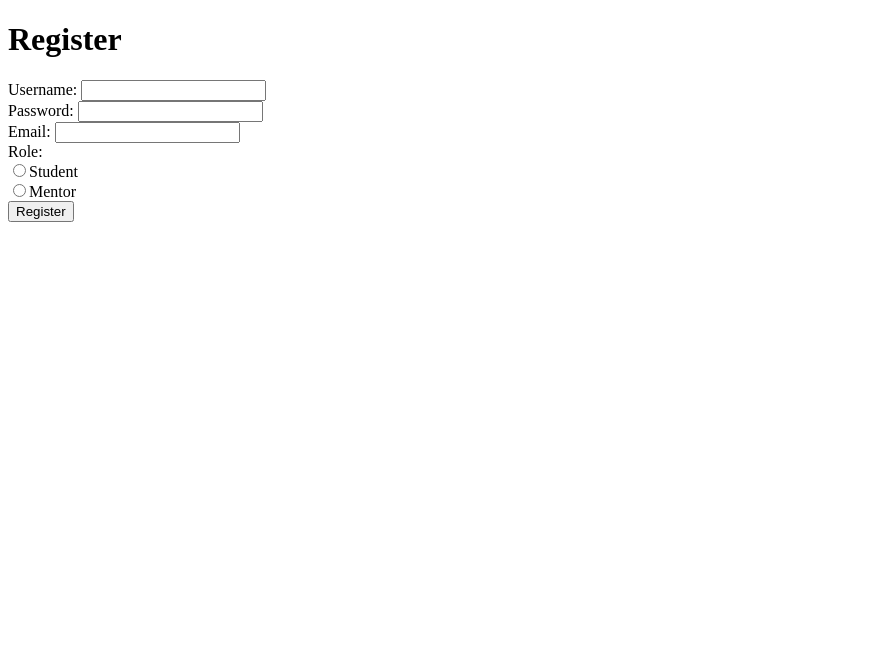
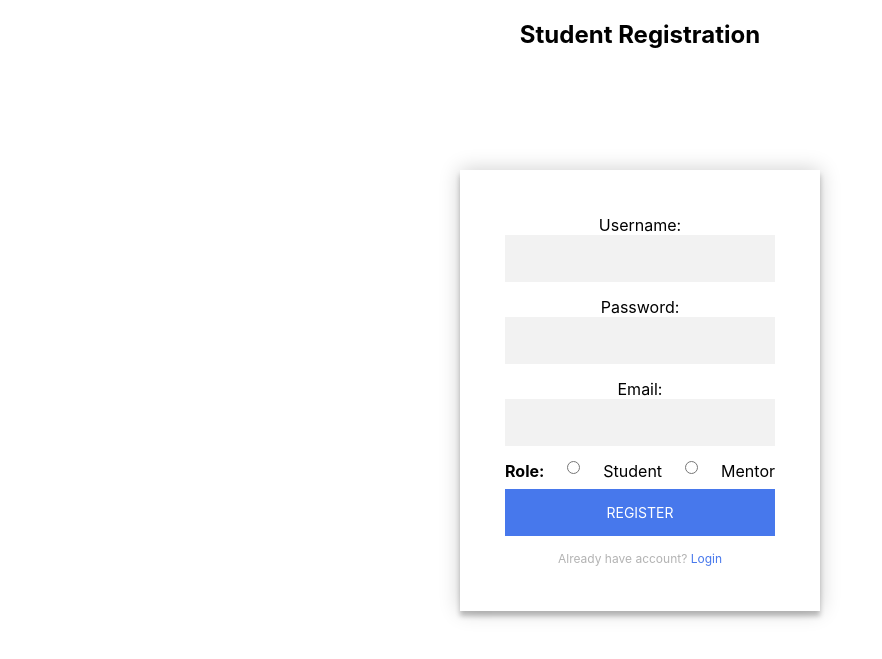
Before and after one commit to borednuna/FP-PPL-ELEARNING, a CodeIgniter 4 app: the page made by app/Views/register.php in a window 1280 px wide. Shown: the top 659 px of the page, without its empty margins (0-882 px from the left). Run offline with PHP 8.4 and a stand-in for CodeIgniter, Linux system fonts and the light colour scheme; the template is opened without the code that fills it, so the values that code supplies are empty; some libraries are stand-ins or nearby versions.

Commit message:
feat: customize auth pages

```diff
--- a/app/Controllers/Auth.php
+++ b/app/Controllers/Auth.php
@@ -72,6 +72,6 @@ class Auth extends BaseController
     public function logout()
     {
         $this->session->destroy();
-        return redirect()->to('auth/login');
+        return redirect()->to('/');
     }
 }
--- a/app/Controllers/Dashboard.php
+++ b/app/Controllers/Dashboard.php
@@ -6,6 +6,6 @@ class Dashboard extends BaseController
 {
     public function index()
     {
-        return view('dashboard');
+        return view('beranda');
     }
 }
--- a/app/Models/UserModel.php
+++ b/app/Models/UserModel.php
@@ -19,9 +19,6 @@ class UserModel extends Model
     {
         $user = $this->where('email', $email)->first();
 
-        // if ($user && password_verify($password, $user['password'])) {
-        //     return $user;
-        // }
         if ($user && $password == $user['password']) {
             return $user;
         }
--- a/app/Views/beranda.php
+++ b/app/Views/beranda.php
@@ -241,7 +241,7 @@
                     </span>
                 </li>
                 <li class="nav-item1 text-center">
-                    <a class="nav-link active" aria-current="page" href="<?= base_url('./login') ?>">Keluar</a>
+                    <a class="nav-link active" aria-current="page" href="<?php echo site_url('auth/logout'); ?>">Keluar</a>
                 </li>
             </ul>
         </div>
@@ -261,7 +261,7 @@
             <div class="user-info">
                 <img src="./assets/ellipse-1-bg-eyb.png" alt="Logo" width="48" height="48" class="d-inline-block align-text-top">
                 <span>
-                    <div class="user-name">Melanie Refman</div>
+                    <div class="user-name"><?php echo session()->get('username'); ?></div>
                     <div class="user-name1" style="font-size: 13px;">Kelas 12</div>
                 </span>
             </div>
--- a/app/Views/register.php
+++ b/app/Views/register.php
@@ -1,10 +1,121 @@
 <!DOCTYPE html>
-<html>
+<html lang="en">
+
 <head>
-    <title>Register</title>
+    <meta charset="UTF-8">
+    <meta name="viewport" content="width=device-width, initial-scale=1.0">
+    <title>Student Registration</title>
+    <style>
+        .login-page {
+        width: 360px;
+        padding: 8% 0 0;
+        margin: auto;
+        }
+        .form {
+        position: relative;
+        z-index: 1;
+        background: #FFFFFF;
+        max-width: 360px;
+        margin: 0 auto 100px;
+        padding: 45px;
+        text-align: center;
+        box-shadow: 0 0 20px 0 rgba(0, 0, 0, 0.2), 0 5px 5px 0 rgba(0, 0, 0, 0.24);
+        }
+        .form input {
+        font-family: 'Inter', sans-serif;
+        outline: 0;
+        background: #f2f2f2;
+        width: 100%;
+        border: 0;
+        margin: 0 0 15px;
+        padding: 15px;
+        box-sizing: border-box;
+        font-size: 14px;
+        }
+        .form button {
+        font-family: 'Inter', sans-serif;
+        text-transform: uppercase;
+        outline: 0;
+        background: #4778EC;
+        width: 100%;
+        border: 0;
+        padding: 15px;
+        color: #FFFFFF;
+        font-size: 14px;
+        -webkit-transition: all 0.3 ease;
+        transition: all 0.3 ease;
+        cursor: pointer;
+        }
+        .form button:hover,.form button:active,.form button:focus {
+        background: #4778EC;
+        }
+        .form .message {
+        margin: 15px 0 0;
+        color: #b3b3b3;
+        font-size: 12px;
+        }
+        .form .message a {
+        color: #4778EC;
+        text-decoration: none;
+        }
+        .form .register-form {
+        display: none;
+        }
+        .container {
+        position: relative;
+        z-index: 1;
+        max-width: 300px;
+        margin: 0 auto;
+        }
+        .container:before, .container:after {
+        content: "";
+        display: block;
+        clear: both;
+        }
+        .container .info {
+        margin: 50px auto;
+        text-align: center;
+        }
+        .container .info h1 {
+        margin: 0 0 15px;
+        padding: 0;
+        font-size: 36px;
+        font-weight: 300;
+        color: #1a1a1a;
+        }
+        .container .info span {
+        color: #4d4d4d;
+        font-size: 12px;
+        }
+        .container .info span a {
+        color: #000000;
+        text-decoration: none;
+        }
+        .radio {
+            display: inline-flex;
+            align-items: center;
+            cursor: pointer;
+            margin-right: 10px;
+        }
+        .container .info span .fa {
+        color: #EF3B3A;
+        }
+        body {
+        background: #FFFFFF;
+        font-family: 'Inter', sans-serif;
+        -webkit-font-smoothing: antialiased;
+        -moz-osx-font-smoothing: grayscale;
+        }
+        h2 {
+            text-align: center;
+        }
+    </style>
 </head>
+
 <body>
-    <h1>Register</h1>
+    <h2>Student Registration</h2>
+    <div class="login-page">
+    <div class="form">
     <?php echo form_open('auth/register', 'method="post"'); ?>
         <label for="username">Username:</label>
         <input type="text" name="username" required><br>
@@ -15,11 +126,17 @@
         <label for="email">Email:</label>
         <input type="email" name="email" required><br>
 
-        <label for="role">Role:</label><br>
-        <input type="radio" name="role" value="admin" required>Student<br>
-        <input type="radio" name="role" value="user" required>Mentor<br>
+        <div style="display: flex; flex-direction: row;">
+            <label style="font-weight: 700" for="role">Role:</label>
+            <input type="radio" name="role" value="student" required>Student<br>
+            <input type="radio" name="role" value="mentor" required>Mentor<br>
+        </div>
 
-        <input type="submit" value="Register">
+        <button type="submit">Register</button>
     <?php echo form_close(); ?>
+    <p class="message">Already have account? <a href="<?php echo base_url('auth/login'); ?>">Login</a></p>
+  </div>
+</div>
 </body>
+
 </html>
```
Also changed, not shown: app/Views/dashboard.php (deleted, +0 -10 lines), app/Views/login.php (+112 -6 lines).
